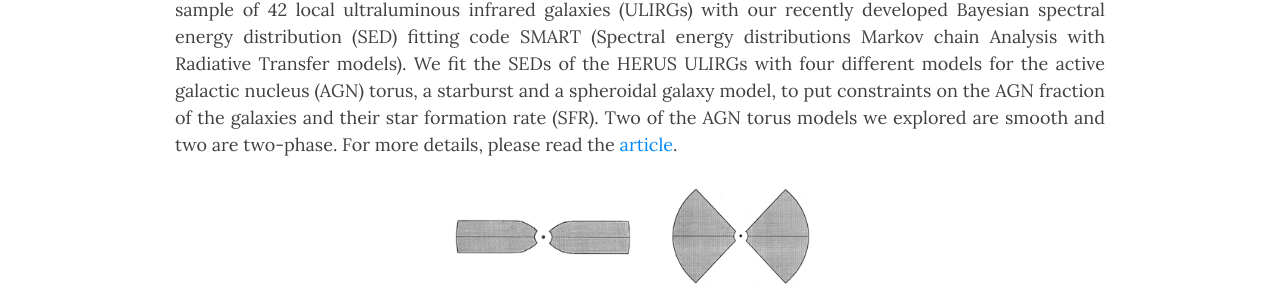
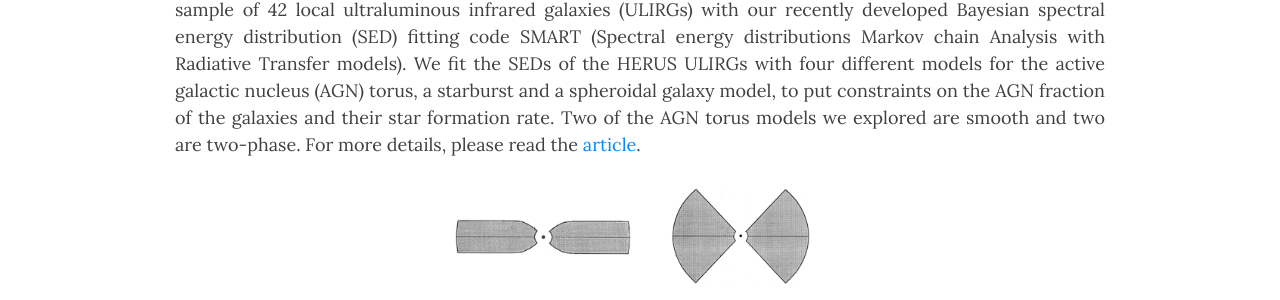
Before and after one commit to ch-var/ch-var.github.io, a Jekyll site: the page built from 2025-02-21-local_ULIRGs.html, in a window 1280 px wide and 1308 px high. Shown: the part 522-822 px from the top of the window. Built offline with Jekyll 4.4.1, drawn with Linux system fonts in a browser that asks for light colours; some of the changed text lies outside the part shown.

Commit message:
Update 2025-02-21-local_ULIRGs.html

```diff
--- a/2025-02-21-local_ULIRGs.html
+++ b/2025-02-21-local_ULIRGs.html
@@ -26,7 +26,7 @@
 
 <p align='justify'>I am pleased to share our research article “Constraints on the active galactic nucleus and starburst activity of local ultraluminous infrared galaxies from a broad range of torus models”, published in Monthly Notices of the Royal Astronomical Society.</p>
 
-<p align='justify'>In this study we further explore the properties of the HERschel Ultra Luminous nfrared Galaxy Survey (HERUS) sample of 42 local ultraluminous infrared galaxies (ULIRGs) with our recently developed Bayesian spectral energy distribution (SED) fitting code SMART (Spectral energy distributions Markov chain Analysis with Radiative Transfer models). We fit the SEDs of the HERUS ULIRGs with four different models for the active galactic nucleus (AGN) torus, a starburst and a spheroidal galaxy model, to put constraints on the AGN fraction of the galaxies and their star formation rate (SFR). Two of the AGN torus models we explored are smooth and two are two-phase. For more details, please read the <a href="https://doi.org/10.1093/mnras/staf319">article</a>.
+<p align='justify'>In this study we further explore the properties of the HERschel Ultra Luminous nfrared Galaxy Survey (HERUS) sample of 42 local ultraluminous infrared galaxies (ULIRGs) with our recently developed Bayesian spectral energy distribution (SED) fitting code SMART (Spectral energy distributions Markov chain Analysis with Radiative Transfer models). We fit the SEDs of the HERUS ULIRGs with four different models for the active galactic nucleus (AGN) torus, a starburst and a spheroidal galaxy model, to put constraints on the AGN fraction of the galaxies and their star formation rate. Two of the AGN torus models we explored are smooth and two are two-phase. For more details, please read the <a href="https://doi.org/10.1093/mnras/staf319">article</a>.
 
 <p align="center">
 <img src="/assets/img/4_AGN_models.png" width="40%" height="40%">
```
